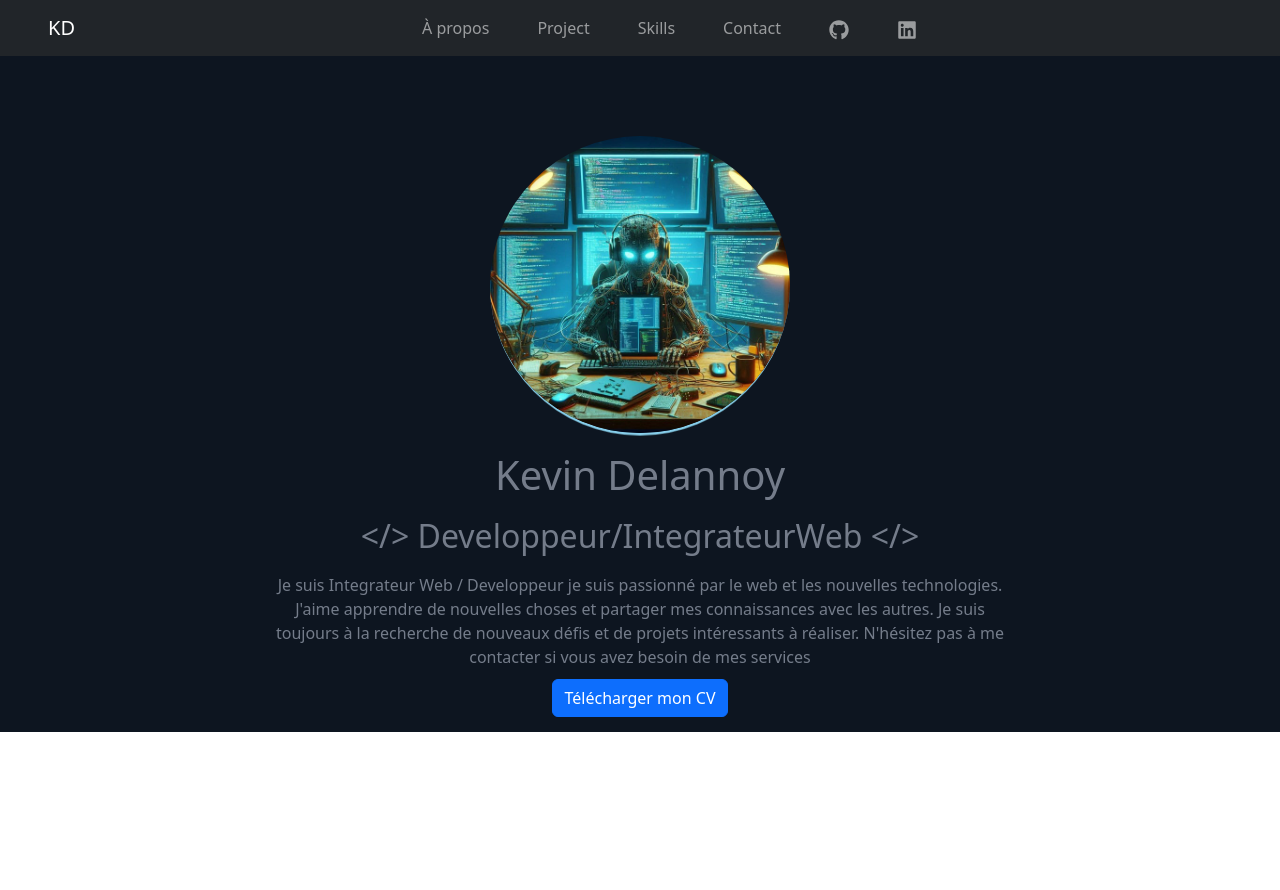
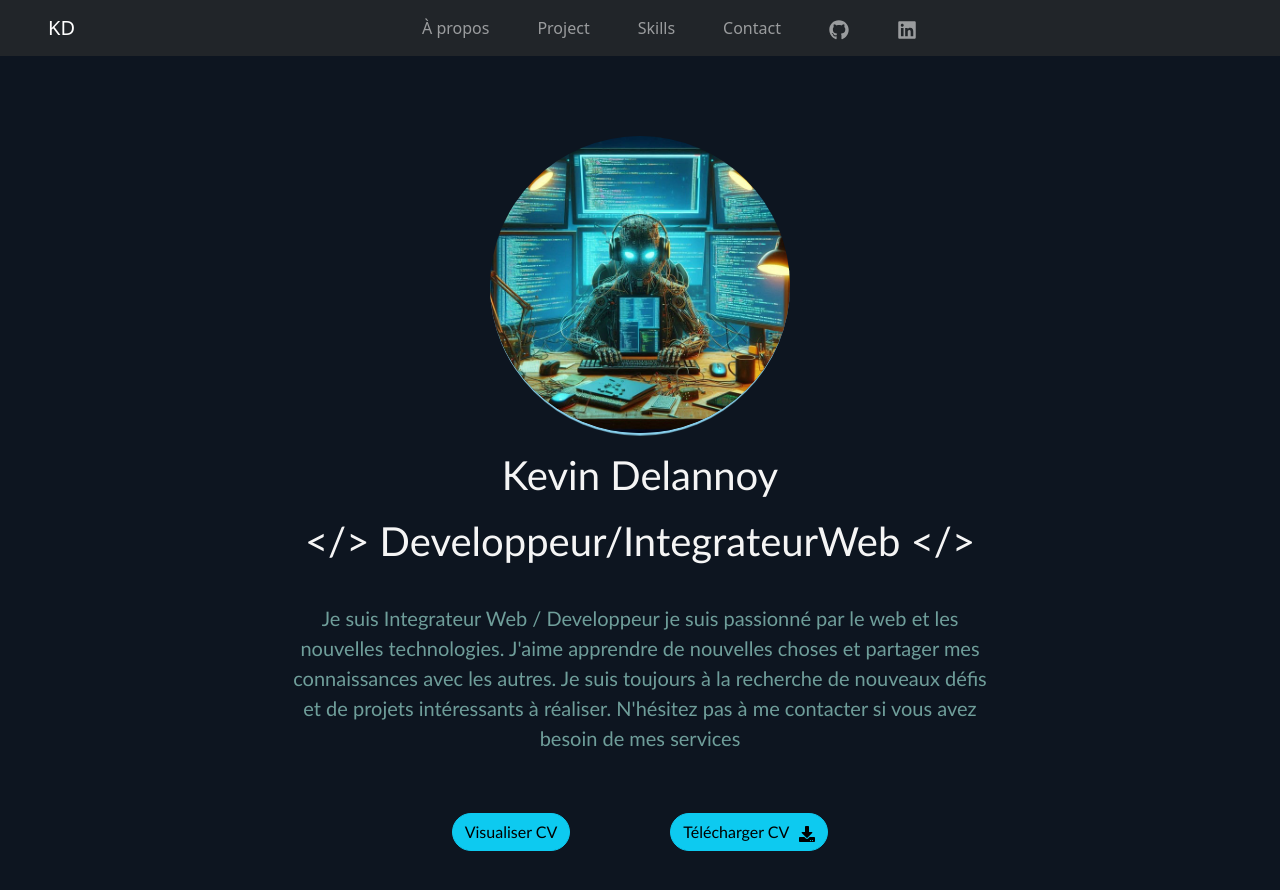
Before and after one commit to KD-Dev-Tech/-P12-Portfolio-, a React (Vite) app: page / in a window 1280 px wide. Shown: the top 890 px of the page. Before the commit the page ends 800 px from the top, so only its background shows below. Built offline with nearby package versions, Linux system fonts and the light colour scheme.

Commit message:
Mise en place du CV a visualisé ou download

```diff
--- a/src/components/AboutMe.jsx
+++ b/src/components/AboutMe.jsx
@@ -1,4 +1,5 @@
 import { Button } from "react-bootstrap";
+import { FaDownload } from "react-icons/fa";
 import profil from "../../public/assets/testimg.jpg";
 import aboutData from "../data/about.json";
 
@@ -15,12 +16,22 @@ function AboutMe() {
                     <h1>{about.firstname} {about.lastname}</h1>
                     <h2>{about.title}</h2>
                     <p>{about.description}</p>
-                    <Button style={{margin:' 0 auto '}}
-                        href=""
-                        target="_blank"
-                        rel="noopener noreferrer">
-                        Télécharger mon CV
-                    </Button>
+                    <div className="about_btn">
+                        <a href="../assets/CV.pdf"target="_blank"rel="noopener noreferrer">
+                            <Button style={{borderRadius:'25px'}} bg="dark" variant="info">
+                                Visualiser CV
+                            </Button>
+                        </a>
+                        <Button style={{borderRadius:'25px'}} bg="dark" variant="info"
+                            href="../assets/CV.pdf"
+                            download="CV_Kevin_Delannoy.pdf"
+                            target="_blank"
+                            rel="noopener noreferrer">
+                            Télécharger CV
+                            <FaDownload style={{ marginLeft: '10px' }} />
+                        </Button>
+                    </div>
+
                 </div>
             </section>
         </div>
--- a/src/styles/home.css
+++ b/src/styles/home.css
@@ -1,16 +1,3 @@
-#about .about_me {
-  text-align: center;
-  padding: 15px ;
-  display: flex;
-  flex-direction: column;
-  gap: 10px;
-}
-.about_me p{
-  max-width: 60%;
-  margin: 0 auto;
-
-}
-
 .profile_image {
   width: 300px;
   height: 300px;
@@ -20,6 +7,42 @@
   display: block;
 }
 
+#about {
+ font-family: 'Gill Sans', 'Gill Sans MT', Calibri, 'Trebuchet MS', sans-serif;
+}
+
+#about .about_me {
+  text-align: center;
+  padding: 15px ;
+  display: flex;
+  flex-direction: column;
+  gap: 10px;
+  margin: 0 auto;
+
+}
+
+.about_me h1, .about_me h2 {
+  color: whitesmoke;
+  font-size: 40px;
+
+}
+
+.about_me p{
+  max-width: 60%;
+  margin: 0 auto;
+  padding: 20px;
+  font-size: 20px;
+  color: rgb(111, 158, 154);
+}
+
+.about_btn {
+  display: flex;
+  justify-content: center;
+  gap: 100px;
+  margin: 0 auto;
+  margin-top: 30px;
+  margin-bottom: 30px;
+}
 
 
 @media screen and (max-width: 478px) {
@@ -28,10 +51,15 @@
     height: 200px;
   }
   #about h2 {
-    font-size: 16px;
+    font-size: 18px;
   }
   .about_me p{
     max-width: 100%;
-    font-size: 12px;
+    font-size: 14px;
+    padding-bottom: 0;
   }
+  .about_btn {
+    flex-direction: column;
+    gap: 20px;
 }
+  }
```
Also changed, not shown: 1 other file (tests, documents, lock files or other folders).
